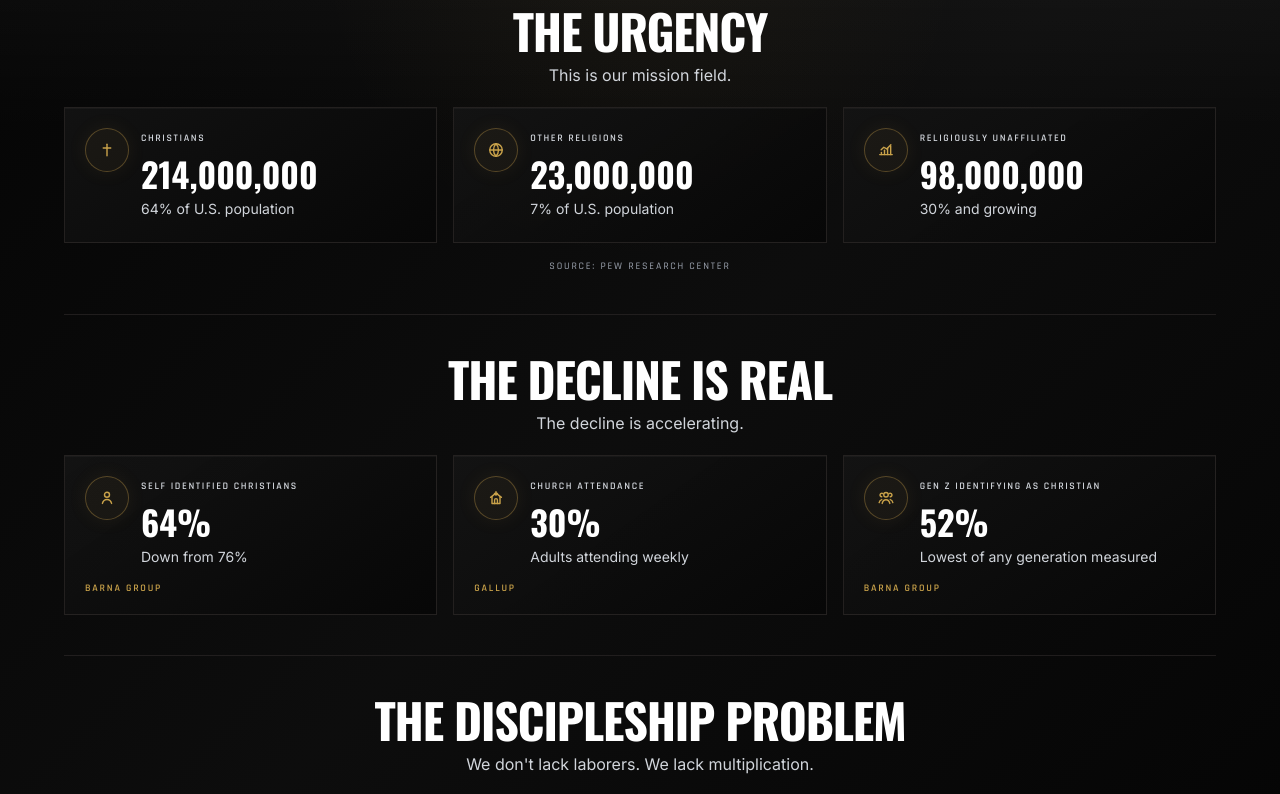
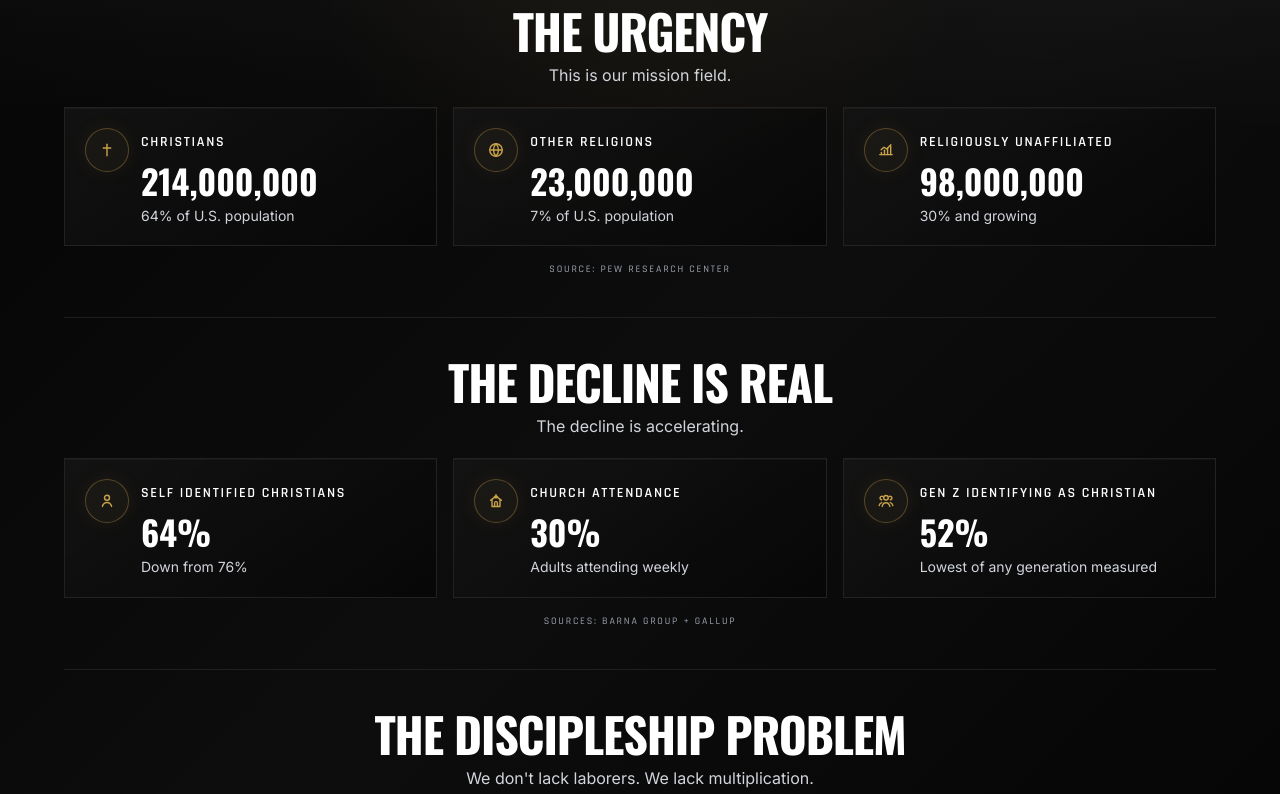
Before and after one commit to rfox0629/usam-website, a Next.js app: page / in a window 1280 px wide. Shown: the part 861-1655 px from the top of the page. Built offline with nearby package versions, Linux system fonts and the light colour scheme.

Commit message:
Refine urgency stat card labels

```diff
--- a/app/page.tsx
+++ b/app/page.tsx
@@ -396,7 +396,7 @@ function GlobalUrgencySection() {
         <div className="flex items-start gap-3">
           <IntelligenceIcon icon={icon} />
           <div className="min-w-0 pt-1">
-            <p className="text-[10px] font-semibold uppercase leading-tight tracking-[0.16em] text-stone-300" style={{ fontFamily: font.rajdhani }}>
+            <p className="max-w-[15rem] text-[13px] font-semibold uppercase leading-[1.05] tracking-[0.12em] text-stone-200 md:text-sm" style={{ fontFamily: font.rajdhani }}>
               {label}
             </p>
             <p className="mt-3 whitespace-nowrap text-[29px] font-bold leading-none text-stone-100 md:text-[34px]" style={{ fontFamily: font.oswald }}>
@@ -504,11 +504,13 @@ function GlobalUrgencySection() {
               icon={item.icon}
               label={item.label}
               note={item.note}
-              source={item.source}
               value={item.stat}
             />
           ))}
         </IntelligenceBlock>
+        <p className="mt-4 text-center text-[10px] font-medium uppercase tracking-[0.18em] text-stone-500" style={{ fontFamily: font.rajdhani }}>
+          SOURCES: BARNA GROUP + GALLUP
+        </p>
 
         <IntelligenceBlock
           className="mt-8 md:mt-10"
```
